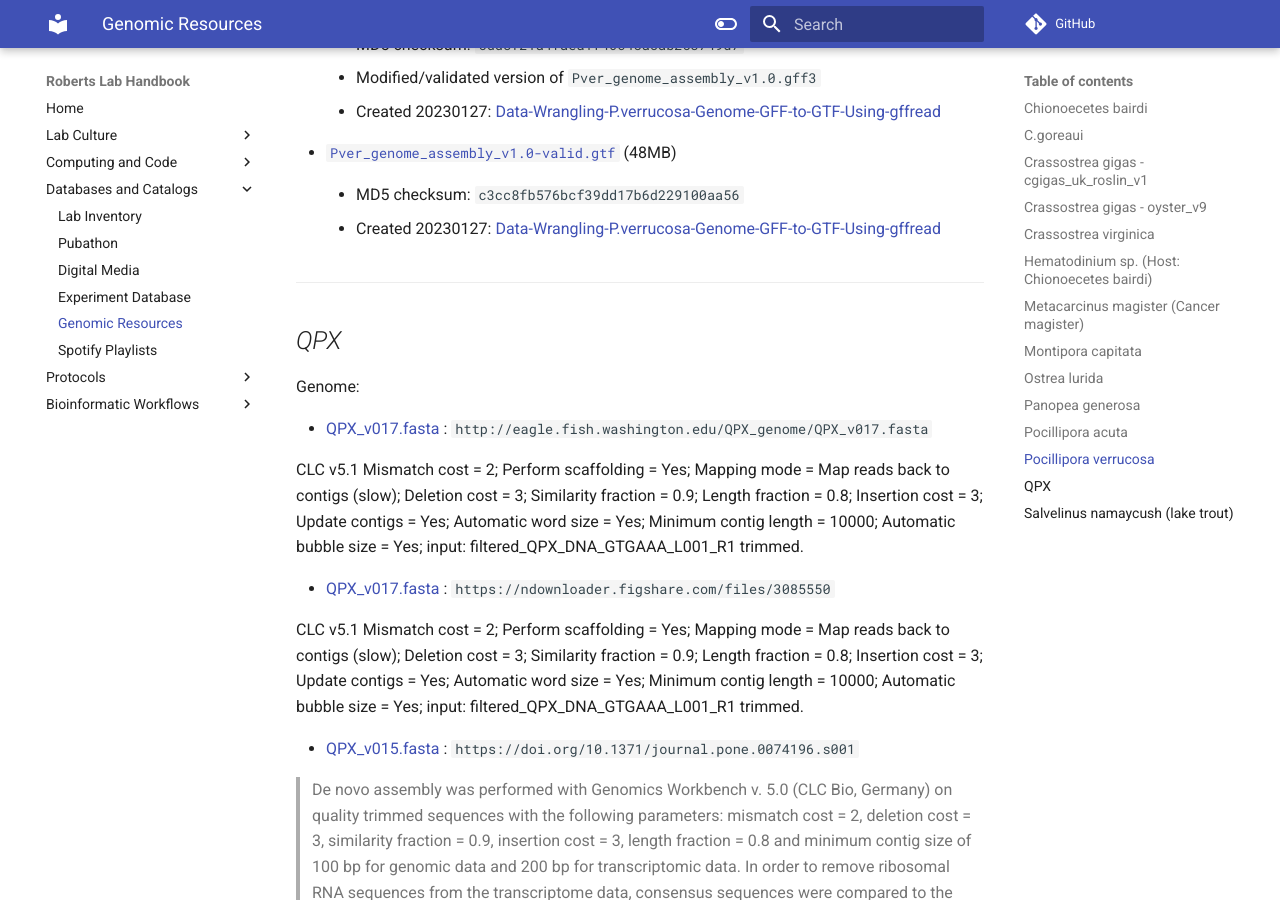
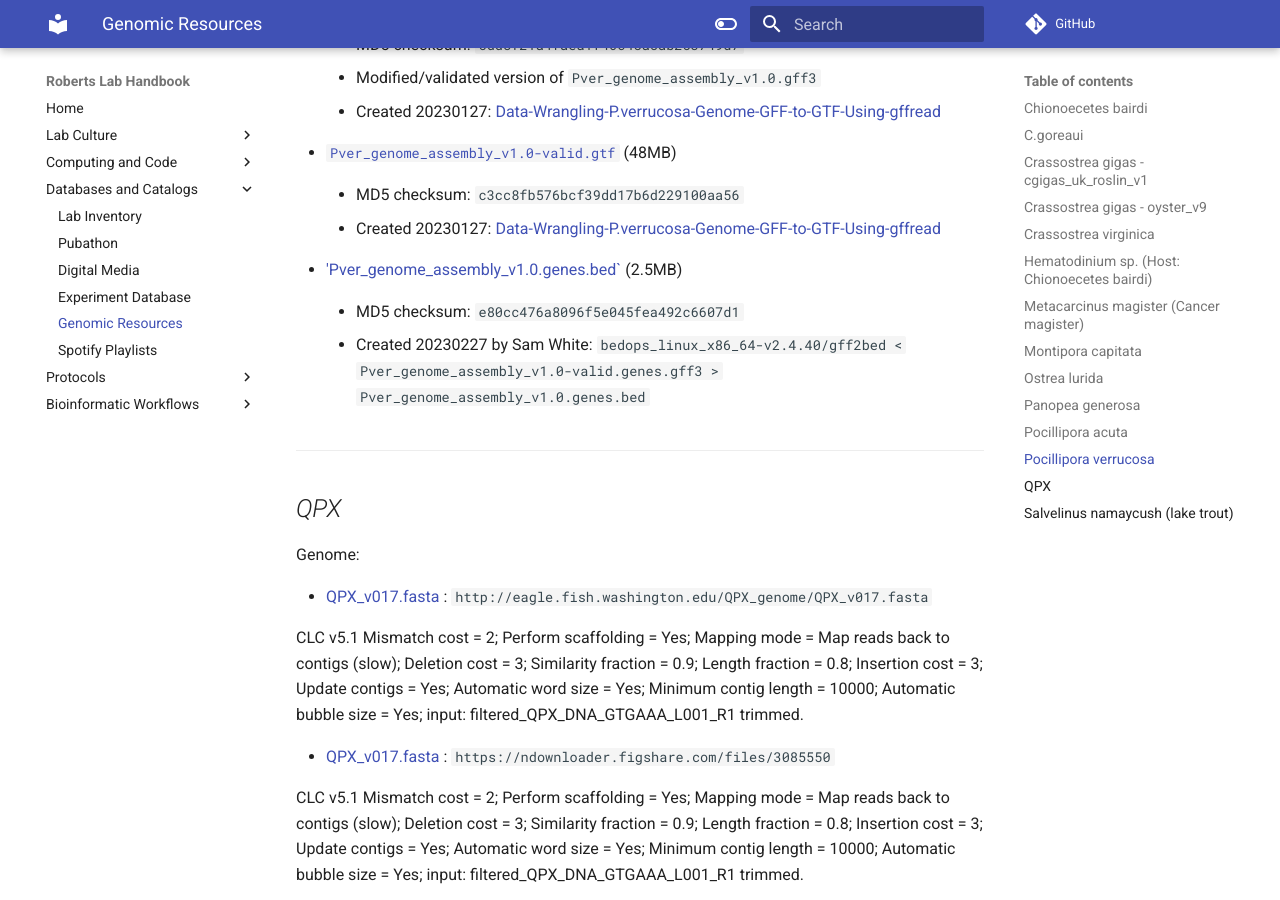
Before and after one commit to RobertsLab/resources, an MkDocs documentation site: the page built from docs/Genomic-Resources.md, in a window 1280 px wide and 900 px high, scrolled down 19963 px. Built offline with MkDocs 1.6.1 and Material for MkDocs 9.7.7, drawn with Linux system fonts in a browser that asks for light colours; comment, search, counter and statistics services are not loaded.

Commit message:
add pver genes BED

```diff
--- a/docs/Genomic-Resources.md
+++ b/docs/Genomic-Resources.md
@@ -915,6 +915,12 @@ Genome Feature Tracks
 
     - Created 20230127: [Data-Wrangling-P.verrucosa-Genome-GFF-to-GTF-Using-gffread](https://robertslab.github.io/sams-notebook/2023/01/27/Data-Wrangling-P.verrucosa-Genome-GFF-to-GTF-Using-gffread.html)
 
+  - ['Pver_genome_assembly_v1.0.genes.bed`](https://gannet.fish.washington.edu/Atumefaciens/20230127-pver-gff_to_gtf/Pver_genome_assembly_v1.0.genes.bed) (2.5MB)
+
+    - MD5 checksum: `e80cc476a8096f5e045fea492c6607d1`
+
+    - Created 20230227 by Sam White: `bedops_linux_x86_64-v2.4.40/gff2bed < Pver_genome_assembly_v1.0-valid.genes.gff3 > Pver_genome_assembly_v1.0.genes.bed`
+
 ---
 
 ## _QPX_
```
